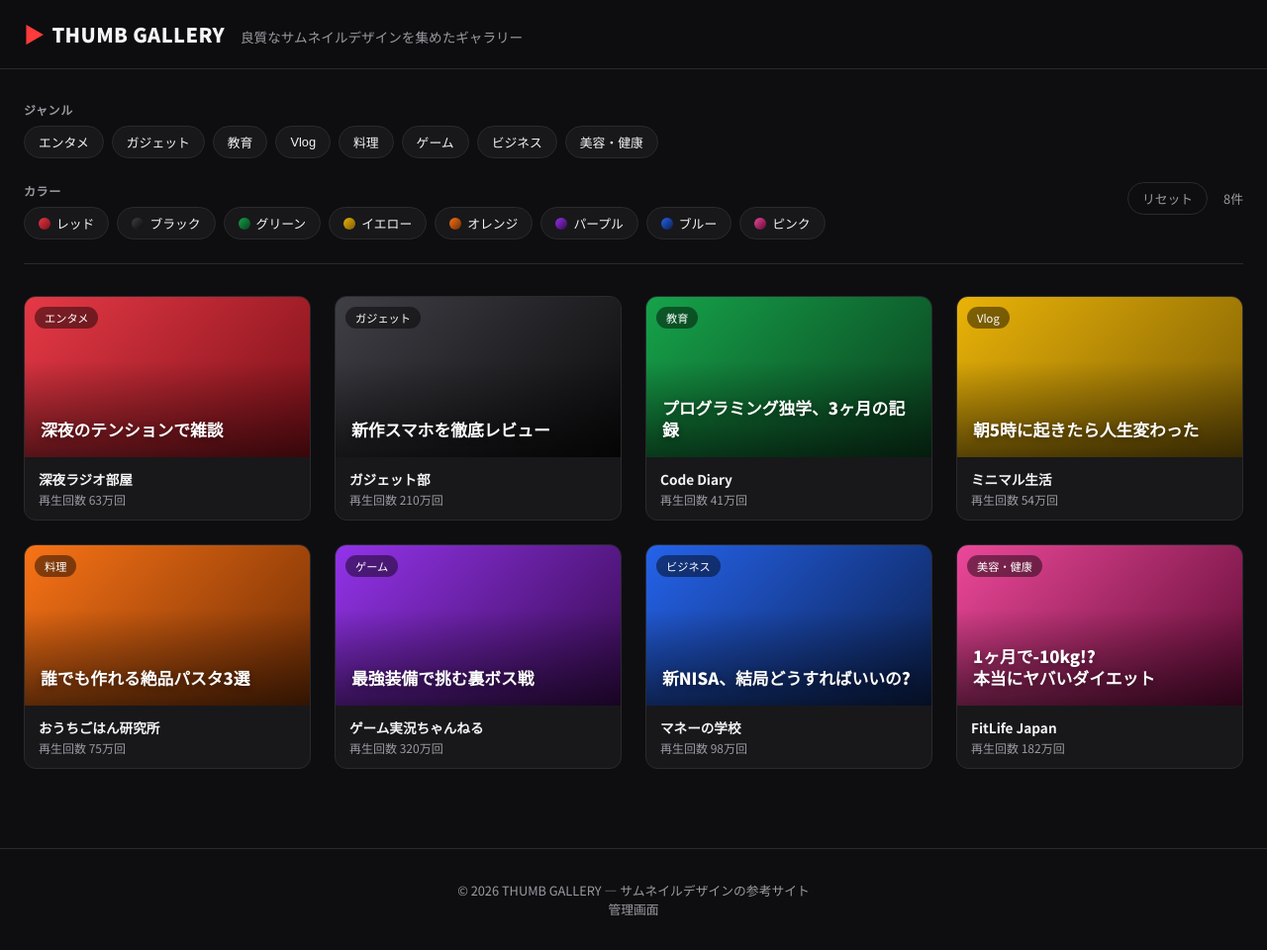
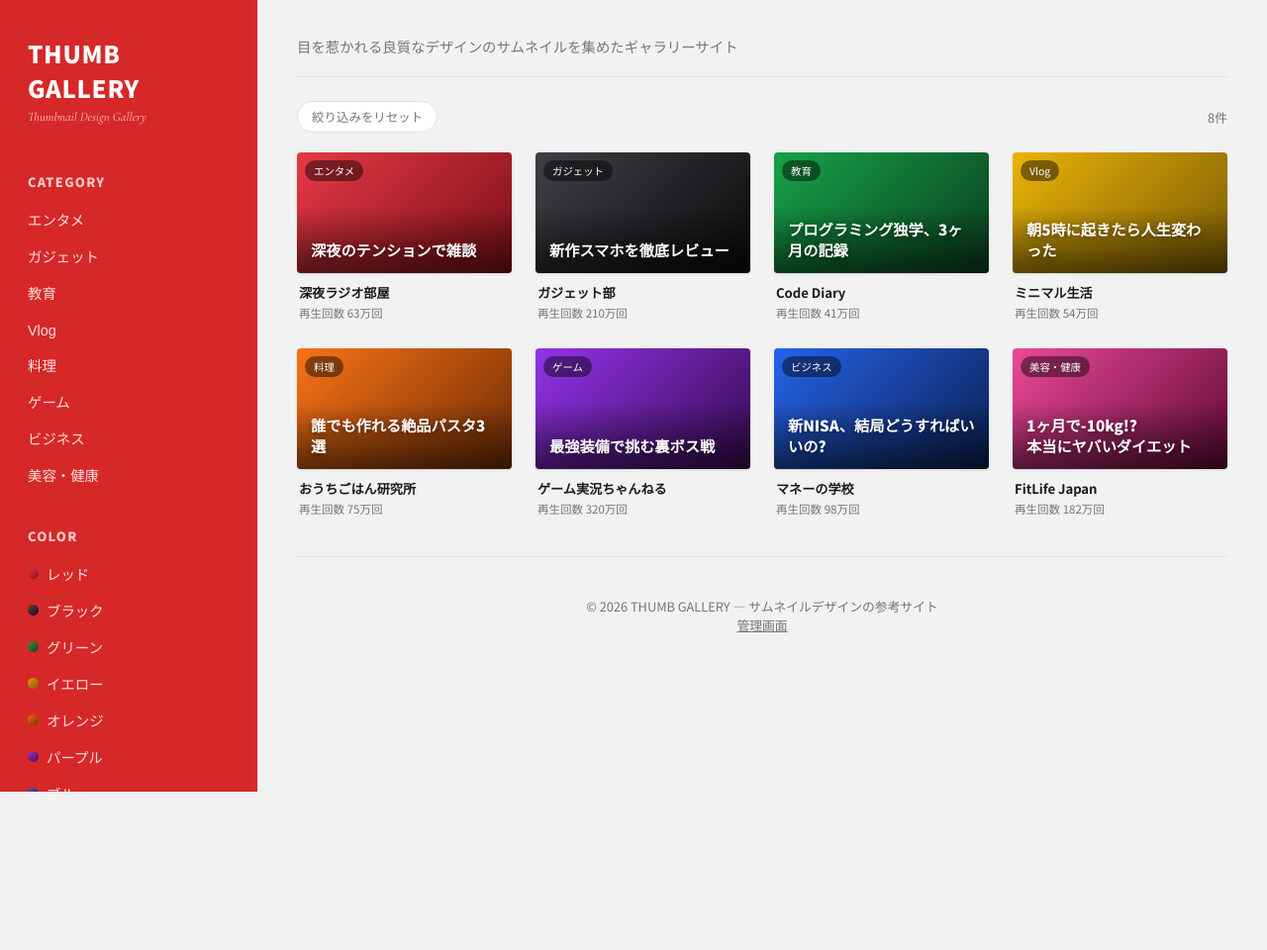
Before and after one commit to roku236/youtube_consulting, a PHP site: page /gallery/index.php in a window 1280 px wide. Shown: the whole page at 99% size. After the commit the page ends 800 px from the top, so only its background shows below. Run offline with PHP 8.4, Linux system fonts and the light colour scheme; data that the repository does not hold is empty.

Commit message:
Restyle gallery to match SAMUNE (thumbnail-gallery.net) layout
Switch from top filter bar to a fixed red sidebar with logo and
category/color lists, matching the reference site's structure, with a
light content area and image+caption thumbnail cards.

Co-Authored-By: Claude Sonnet 4.6 <noreply@anthropic.com>
Claude-Session: https://claude.ai/code/session_014kTKNJmhxW3zhuRDNhZqsZ

```diff
--- a/gallery/index.php
+++ b/gallery/index.php
@@ -9,50 +9,52 @@ $thumbnails = $pdo->query('SELECT * FROM thumbnails ORDER BY id DESC')->fetchAll
 <head>
   <meta charset="UTF-8" />
   <meta name="viewport" content="width=device-width, initial-scale=1.0" />
-  <title>SAMUNE STYLE | YouTubeサムネイルギャラリー</title>
+  <title>THUMB GALLERY | YouTubeサムネイルギャラリー</title>
   <meta name="description" content="良質なYouTubeサムネイルデザインを集めたギャラリーサイト。ジャンルやカラーで絞り込んで参考にできます。" />
   <link rel="preconnect" href="https://fonts.googleapis.com" />
   <link rel="preconnect" href="https://fonts.gstatic.com" crossorigin />
-  <link href="https://fonts.googleapis.com/css2?family=Noto+Sans+JP:wght@400;500;700;900&display=swap" rel="stylesheet" />
+  <link href="https://fonts.googleapis.com/css2?family=Noto+Sans+JP:wght@400;500;700;900&family=Cormorant+Garamond:ital@1&display=swap" rel="stylesheet" />
   <link rel="stylesheet" href="styles.css" />
 </head>
 <body>
 
-  <header class="g-header">
-    <div class="g-header__inner">
+  <div class="g-layout">
+
+    <aside class="g-sidebar">
       <a href="#" class="g-logo">
-        <span class="g-logo__icon">▶</span>
-        <span>THUMB GALLERY</span>
+        <span class="g-logo__main">THUMB GALLERY</span>
+        <span class="g-logo__sub">Thumbnail Design Gallery</span>
       </a>
-      <p class="g-header__tagline">良質なサムネイルデザインを集めたギャラリー</p>
+
+      <nav class="g-sidebar__nav">
+        <h2 class="g-sidebar__heading">CATEGORY</h2>
+        <ul class="g-sidebar__list" id="genreList"></ul>
+      </nav>
+
+      <div class="g-sidebar__nav">
+        <h2 class="g-sidebar__heading">COLOR</h2>
+        <ul class="g-sidebar__list g-sidebar__list--color" id="colorList"></ul>
       </div>
-  </header>
+    </aside>
 
     <main class="g-main">
-    <section class="g-filterbar">
-      <div class="g-filterbar__group">
-        <span class="g-filterbar__label">ジャンル</span>
-        <div class="g-chips" id="genreChips"></div>
-      </div>
-      <div class="g-filterbar__group">
-        <span class="g-filterbar__label">カラー</span>
-        <div class="g-chips g-chips--color" id="colorChips"></div>
-      </div>
-      <div class="g-filterbar__group g-filterbar__group--right">
-        <button class="g-reset" id="resetFilters" type="button">リセット</button>
+      <p class="g-tagline">目を惹かれる良質なデザインのサムネイルを集めたギャラリーサイト</p>
+      <div class="g-toolbar">
+        <button class="g-reset" id="resetFilters" type="button">絞り込みをリセット</button>
         <span class="g-count" id="resultCount"></span>
       </div>
-    </section>
 
       <section class="g-grid" id="thumbGrid"></section>
 
       <p class="g-empty" id="emptyState" hidden>条件に合うサムネイルが見つかりませんでした。</p>
-  </main>
 
       <footer class="g-footer">
         <p>© 2026 THUMB GALLERY — サムネイルデザインの参考サイト</p>
         <p><a href="../admin/">管理画面</a></p>
       </footer>
+    </main>
+
+  </div>
 
   <script>
     const THUMBNAILS = <?php echo json_encode($thumbnails, JSON_UNESCAPED_UNICODE); ?>;
--- a/gallery/styles.css
+++ b/gallery/styles.css
@@ -1,10 +1,12 @@
 :root {
-  --bg: #0e0e10;
-  --surface: #18181b;
-  --border: #2a2a2e;
-  --text: #f4f4f5;
-  --text-dim: #9a9aa2;
-  --accent: #ff3b3b;
+  --sidebar-bg: #d62828;
+  --sidebar-text: #ffffff;
+  --sidebar-text-dim: rgba(255, 255, 255, 0.75);
+  --bg: #f2f2f2;
+  --card-bg: #ffffff;
+  --text: #1a1a1a;
+  --text-dim: #767676;
+  --border: #e2e2e2;
 
   --c-red: #e63946;
   --c-blue: #2563eb;
@@ -26,185 +28,173 @@ body {
 
 a { color: inherit; text-decoration: none; }
 
-/* Header */
-.g-header {
-  border-bottom: 1px solid var(--border);
-  padding: 20px 24px;
+.g-layout {
+  display: flex;
+  min-height: 100vh;
+}
+
+/* Sidebar */
+.g-sidebar {
+  width: 260px;
+  flex-shrink: 0;
+  background: var(--sidebar-bg);
+  color: var(--sidebar-text);
+  padding: 36px 28px;
   position: sticky;
   top: 0;
-  background: rgba(14, 14, 16, 0.9);
-  backdrop-filter: blur(8px);
-  z-index: 10;
+  height: 100vh;
+  overflow-y: auto;
 }
-.g-header__inner {
-  max-width: 1280px;
-  margin: 0 auto;
-  display: flex;
-  align-items: baseline;
-  gap: 16px;
-  flex-wrap: wrap;
-}
+
 .g-logo {
   display: flex;
-  align-items: center;
-  gap: 8px;
+  flex-direction: column;
+  gap: 4px;
+  margin-bottom: 48px;
+}
+.g-logo__main {
   font-weight: 900;
-  font-size: 1.25rem;
-  letter-spacing: 0.02em;
+  font-size: 1.5rem;
+  letter-spacing: 0.03em;
 }
-.g-logo__icon { color: var(--accent); }
-.g-header__tagline {
-  color: var(--text-dim);
-  font-size: 0.85rem;
+.g-logo__sub {
+  font-family: "Cormorant Garamond", serif;
+  font-style: italic;
+  font-size: 0.8rem;
+  color: var(--sidebar-text-dim);
 }
 
-/* Main / Filterbar */
-.g-main {
-  max-width: 1280px;
-  margin: 0 auto;
-  padding: 32px 24px 80px;
+.g-sidebar__nav { margin-bottom: 40px; }
+.g-sidebar__heading {
+  font-size: 0.8rem;
+  font-weight: 900;
+  letter-spacing: 0.1em;
+  margin-bottom: 16px;
+  color: var(--sidebar-text-dim);
+}
+.g-sidebar__list { list-style: none; display: flex; flex-direction: column; gap: 12px; }
+.g-sidebar__list button {
+  background: none;
+  border: none;
+  color: var(--sidebar-text);
+  font-size: 0.9rem;
+  font-weight: 500;
+  cursor: pointer;
+  text-align: left;
+  padding: 2px 0;
+  opacity: 0.85;
+  transition: opacity 0.15s, transform 0.15s;
+}
+.g-sidebar__list button:hover { opacity: 1; transform: translateX(2px); }
+.g-sidebar__list button.is-active { opacity: 1; font-weight: 900; text-decoration: underline; }
+
+.g-sidebar__list--color button { display: flex; align-items: center; gap: 8px; }
+.g-swatch {
+  width: 11px;
+  height: 11px;
+  border-radius: 50%;
+  display: inline-block;
+  flex-shrink: 0;
 }
 
-.g-filterbar {
+/* Main */
+.g-main {
+  flex: 1;
+  padding: 36px 40px 60px;
+}
+
+.g-tagline {
+  color: var(--text-dim);
+  font-size: 0.9rem;
+  padding-bottom: 20px;
+  border-bottom: 1px solid var(--border);
+  margin-bottom: 24px;
+}
+
+.g-toolbar {
   display: flex;
-  flex-wrap: wrap;
-  gap: 24px;
-  align-items: flex-start;
-  margin-bottom: 32px;
-  padding-bottom: 24px;
-  border-bottom: 1px solid var(--border);
-}
-.g-filterbar__group {
-  display: flex;
-  flex-direction: column;
-  gap: 8px;
-}
-.g-filterbar__group--right {
-  margin-left: auto;
-  flex-direction: row;
   align-items: center;
   gap: 16px;
+  margin-bottom: 20px;
 }
-.g-filterbar__label {
-  font-size: 0.75rem;
-  color: var(--text-dim);
-  font-weight: 700;
-  letter-spacing: 0.05em;
-}
-
-.g-chips { display: flex; flex-wrap: wrap; gap: 8px; }
-
-.g-chip {
-  border: 1px solid var(--border);
-  background: var(--surface);
-  color: var(--text);
-  font-size: 0.8rem;
-  padding: 6px 14px;
-  border-radius: 999px;
-  cursor: pointer;
-  transition: 0.15s;
-}
-.g-chip:hover { border-color: var(--accent); }
-.g-chip.is-active {
-  background: var(--accent);
-  border-color: var(--accent);
-  color: #fff;
-  font-weight: 700;
-}
-
-.g-chips--color .g-chip {
-  display: flex;
-  align-items: center;
-  gap: 6px;
-}
-.g-chip__swatch {
-  width: 12px;
-  height: 12px;
-  border-radius: 50%;
-  display: inline-block;
-}
-
 .g-reset {
   border: 1px solid var(--border);
-  background: transparent;
+  background: var(--card-bg);
   color: var(--text-dim);
-  font-size: 0.8rem;
+  font-size: 0.78rem;
   padding: 6px 14px;
   border-radius: 999px;
   cursor: pointer;
 }
-.g-reset:hover { color: var(--text); border-color: var(--text-dim); }
-
-.g-count { font-size: 0.8rem; color: var(--text-dim); }
+.g-reset:hover { color: var(--text); border-color: var(--sidebar-bg); }
+.g-count { font-size: 0.8rem; color: var(--text-dim); margin-left: auto; }
 
 /* Grid */
 .g-grid {
   display: grid;
-  grid-template-columns: repeat(auto-fill, minmax(260px, 1fr));
-  gap: 24px;
+  grid-template-columns: repeat(4, 1fr);
+  gap: 28px 24px;
 }
 
-.g-card {
-  display: block;
-  background: var(--surface);
-  border: 1px solid var(--border);
-  border-radius: 12px;
-  overflow: hidden;
-  transition: transform 0.2s, border-color 0.2s;
-}
-.g-card:hover {
-  transform: translateY(-4px);
-  border-color: var(--accent);
-}
+.g-card { display: block; }
 
 .g-card__thumb {
   aspect-ratio: 16 / 9;
   position: relative;
   display: flex;
   align-items: flex-end;
-  padding: 16px;
+  padding: 14px;
   overflow: hidden;
+  border-radius: 4px;
+  box-shadow: 0 1px 3px rgba(0, 0, 0, 0.12);
+  transition: transform 0.15s, box-shadow 0.15s;
+}
+.g-card:hover .g-card__thumb {
+  transform: translateY(-3px);
+  box-shadow: 0 8px 20px rgba(0, 0, 0, 0.18);
 }
 .g-card__thumb::after {
   content: "";
   position: absolute;
   inset: 0;
-  background: linear-gradient(180deg, rgba(0,0,0,0) 40%, rgba(0,0,0,0.55) 100%);
+  background: linear-gradient(180deg, rgba(0,0,0,0) 45%, rgba(0,0,0,0.55) 100%);
 }
 .g-card__title {
   position: relative;
   z-index: 1;
   color: #fff;
   font-weight: 900;
-  font-size: 1.05rem;
+  font-size: 0.95rem;
   line-height: 1.35;
   white-space: pre-line;
   text-shadow: 0 2px 6px rgba(0,0,0,0.4);
 }
 .g-card__genre-tag {
   position: absolute;
-  top: 10px;
-  left: 10px;
+  top: 8px;
+  left: 8px;
   z-index: 1;
   background: rgba(0,0,0,0.45);
   color: #fff;
-  font-size: 0.7rem;
-  padding: 3px 10px;
+  font-size: 0.65rem;
+  padding: 3px 9px;
   border-radius: 999px;
-  backdrop-filter: blur(2px);
 }
 
-.g-card__meta {
-  padding: 12px 14px;
-}
+.g-card__meta { padding: 10px 2px 0; }
 .g-card__channel {
-  font-size: 0.85rem;
+  font-size: 0.82rem;
   font-weight: 700;
+  color: var(--text);
+  display: -webkit-box;
+  -webkit-line-clamp: 2;
+  -webkit-box-orient: vertical;
+  overflow: hidden;
 }
 .g-card__views {
-  font-size: 0.75rem;
+  font-size: 0.72rem;
   color: var(--text-dim);
-  margin-top: 2px;
+  margin-top: 3px;
 }
 
 /* Color backgrounds for thumb */
@@ -227,10 +217,22 @@ a { color: inherit; text-decoration: none; }
   text-align: center;
   color: var(--text-dim);
   font-size: 0.8rem;
-  padding: 32px 0;
+  padding: 40px 0 0;
+  margin-top: 40px;
   border-top: 1px solid var(--border);
 }
+.g-footer a { text-decoration: underline; }
 
-@media (max-width: 640px) {
-  .g-filterbar__group--right { margin-left: 0; }
+@media (max-width: 1100px) {
+  .g-grid { grid-template-columns: repeat(3, 1fr); }
 }
+
+@media (max-width: 800px) {
+  .g-layout { flex-direction: column; }
+  .g-sidebar { width: 100%; height: auto; position: static; }
+  .g-grid { grid-template-columns: repeat(2, 1fr); }
+}
+
+@media (max-width: 480px) {
+  .g-grid { grid-template-columns: 1fr; }
+}
```
Also changed, not shown: gallery/script.js (+25 -28 lines). Lines whose indentation alone changed are shown as unchanged.
